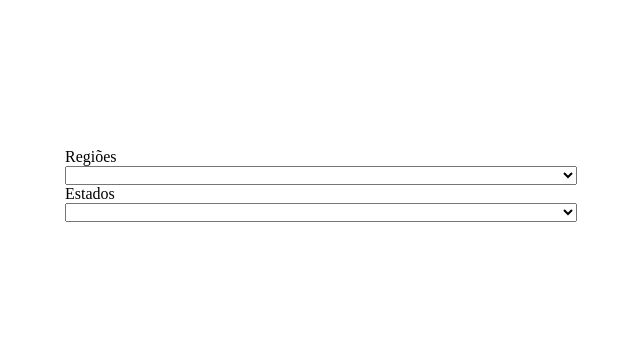
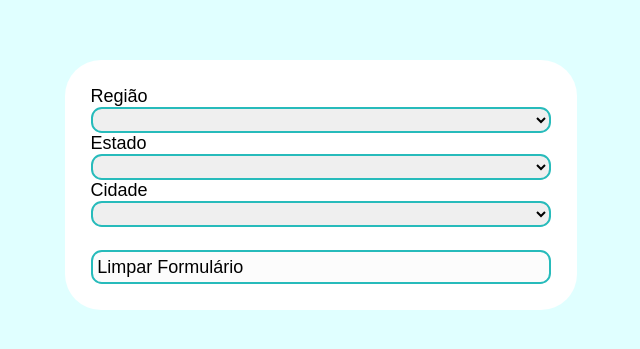
Before and after one commit to emanuelsousa08/aula-reqs-http, a plain HTML site: page index.html in a window 1280 px wide. Shown: the part 215-564 px from the top of the page, without its empty margins (319-959 px from the left). Drawn offline with Linux system fonts and the light colour scheme; no server answers.

Commit message:
criação de função para busca de cidades

```diff
--- a/index.html
+++ b/index.html
@@ -10,17 +10,47 @@
         margin: 0;
         padding: 0;
         box-sizing: border-box;
+        text-decoration: none;
+        list-style-type: none;
+        font-family: Arial, sans-serif;
+        font-size: 18px;
       }
       body {
         display: flex;
         justify-content: center;
+        flex-direction: column;
         align-items: center;
         height: 100vh;
+        background-color: lightcyan;
       }
       form {
         display: flex;
         flex-direction: column;
+        justify-content: center;
         width: 40%;
+        background-color: white;
+        padding: 2%;
+        border-radius: 2em;
+      }
+      button {
+        display: flex;
+        margin-top: 5%;
+        background-color: rgb(252, 252, 252);
+        border: 2px solid rgb(39, 187, 187);
+        border-radius: 0.6em;
+        padding: 1%;
+        transition: 200ms;
+      }
+      button:hover {
+        background-color: rgb(26, 129, 129);
+        border: 2px solid rgb(26, 129, 129);
+        color: white;
+      }
+      select {
+        display: flex;
+        align-items: center;
+        border: 2px solid rgb(39, 187, 187);
+        border-radius: 0.6em;
       }
     </style>
   </head>
@@ -40,12 +70,13 @@
     </form> -->
 
     <form>
-      <label for="regioes">Regiões </label>
+      <label for="regioes">Região </label>
       <select id="regioes" onchange="buscarEstados()"></select>
-      <label for="estados">Estados </label>
-      <select id="estados"></select>
-      <!-- <label for="cidades">Cidades </label>
-      <select id="cidades"></select> -->
+      <label for="estados">Estado </label>
+      <select id="estados" onchange="buscarCidades()"></select>
+      <label for="cidades">Cidade </label>
+      <select id="cidades"></select>
+      <button onclick="limparCampos()">Limpar Formulário</button>
     </form>
   </body>
 </html>
--- a/index.js
+++ b/index.js
@@ -13,7 +13,9 @@
 // }
 
 function buscarRegioes() {
-  fetch("https://servicodados.ibge.gov.br/api/v1/localidades/regioes")
+  fetch(
+    "https://servicodados.ibge.gov.br/api/v1/localidades/regioes?orderBy=nome"
+  )
     .then((res) => res.json())
     .then((res) => {
       res.map((regiao) => {
@@ -25,7 +27,7 @@ buscarRegioes();
 
 function buscarEstados() {
   fetch(
-    `https://servicodados.ibge.gov.br/api/v1/localidades/regioes/${regioes.value}/estados`
+    `https://servicodados.ibge.gov.br/api/v1/localidades/regioes/${regioes.value}/estados?orderBy=nome`
   )
     .then((res) => res.json())
     .then((res) => {
@@ -36,15 +38,21 @@ function buscarEstados() {
     });
 }
 
-// function buscarCidades() {
-//     fetch(
-//       `https://servicodados.ibge.gov.br/api/v1/localidades/estados/${estado.id}/municipios`
-//     )
-//       .then((res) => res.json())
-//       .then((res) => {
-//         cidades.innerHTML = "";
-//         res.map((cidade) => {
-//           cidades.innerHTML += `<option value="${cidade.id}">${cidade.nome}</option>`;
-//         });
-//       });
-//   }
+function buscarCidades() {
+  fetch(
+    `https://servicodados.ibge.gov.br/api/v1/localidades/estados/${estados.value}/municipios?orderBy=nome`
+  )
+    .then((res) => res.json())
+    .then((res) => {
+      cidades.innerHTML = "";
+      res.map((cidade) => {
+        cidades.innerHTML += `<option value="${cidade.id}">${cidade.nome}</option>`;
+      });
+    });
+}
+
+function limparCampos() {
+  regioes.innerHTML = "";
+  estados.innerHTML = "";
+  cidades.innerHTML = "";
+}
```
